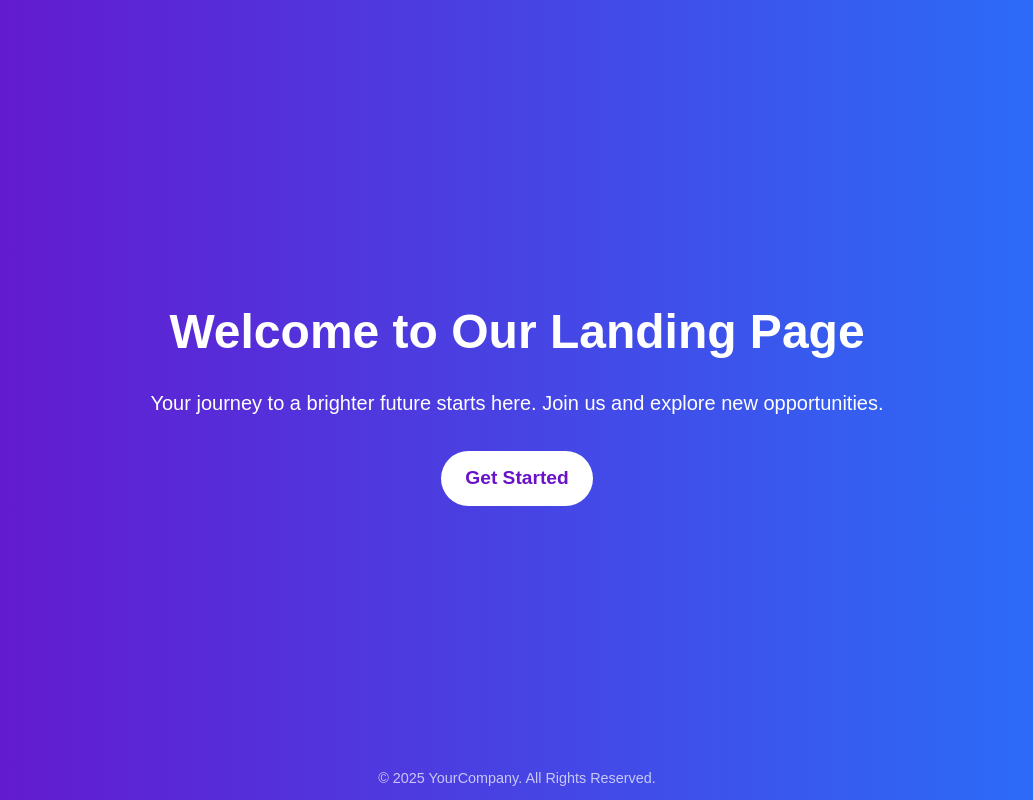
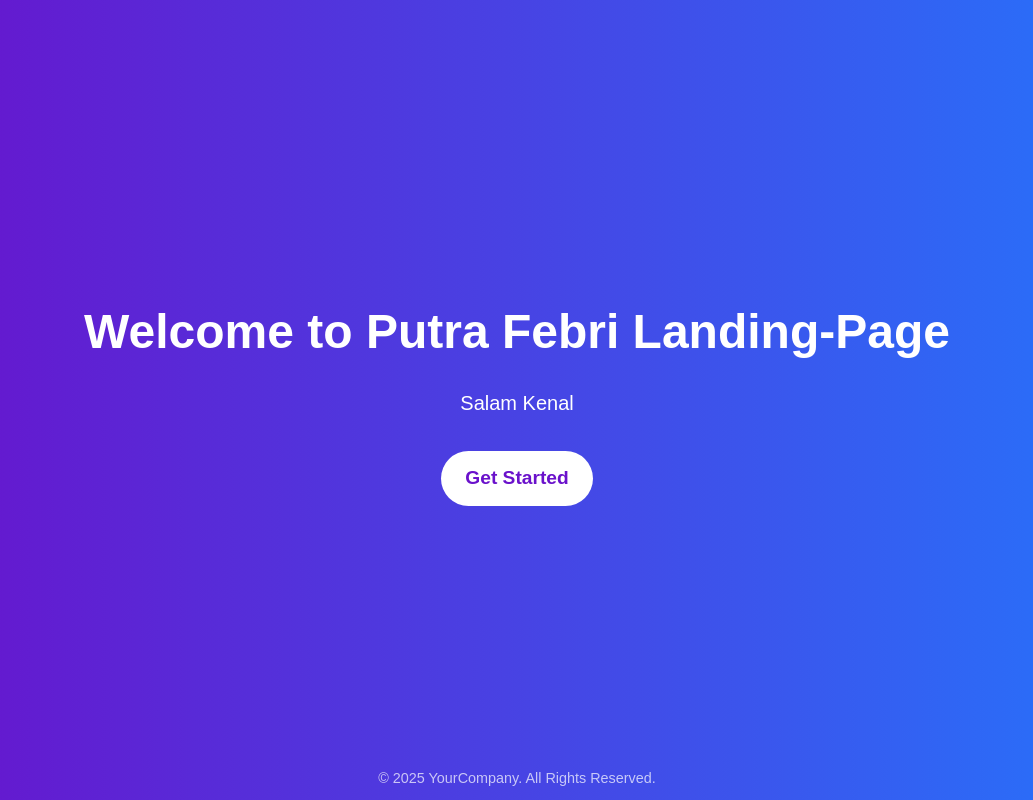
Before and after one commit to putrafebriansyah/putra, a plain HTML site: page index.html in a window 1280 px wide. Shown: the whole page, without its empty margins (123-1156 px from the left). Drawn offline with Linux system fonts and the light colour scheme.

Commit message:
Update index.html

```diff
--- a/index.html
+++ b/index.html
@@ -70,8 +70,8 @@
 </head>
 <body>
     <div class="container">
-        <h1>Welcome to Our Landing Page</h1>
-        <p>Your journey to a brighter future starts here. Join us and explore new opportunities.</p>
+        <h1>Welcome to Putra Febri Landing-Page</h1>
+        <p>Salam Kenal</p>
         <a href="#" class="btn">Get Started</a>
     </div>
 
@@ -81,7 +81,7 @@
 
     <script>
         document.querySelector('.btn').addEventListener('click', function() {
-            alert('Welcome! Let’s begin your journey.');
+            alert('Welcome!');
         });
     </script>
 </body>
```
